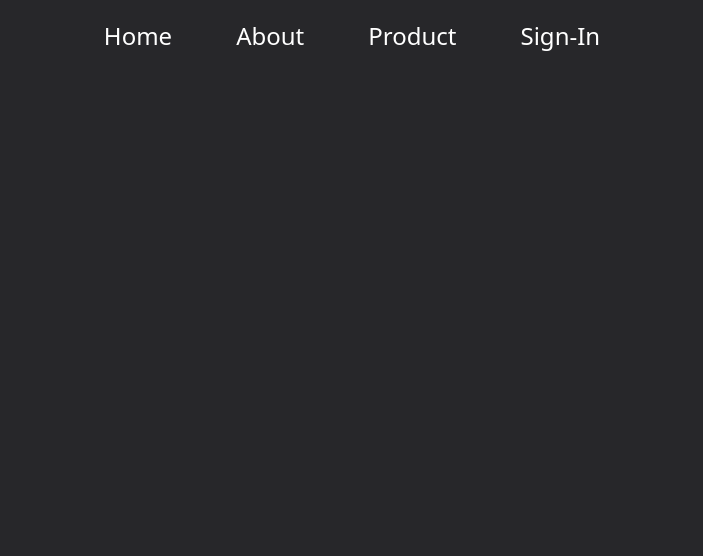
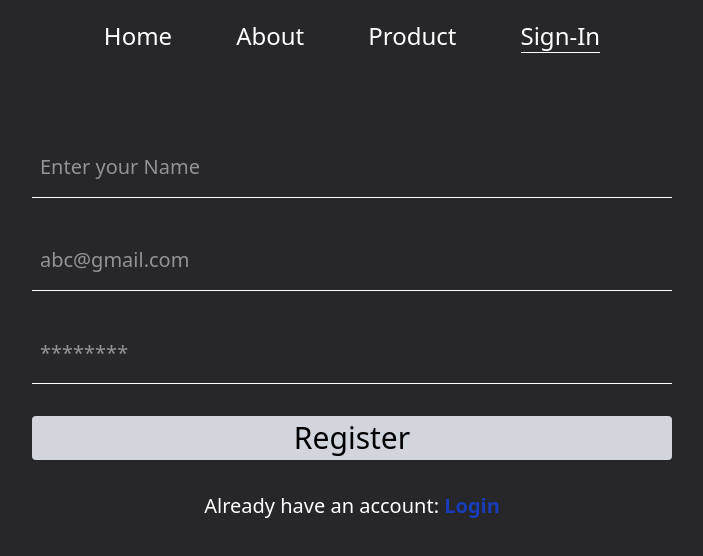
Before and after one commit to BinodRai123/ReduxToolKit-RTK-project-, a React (Vite) app in the folder frontend/: page /register in a window 1280 px wide. Shown: the top 556 px of the page, without its empty margins (288-991 px from the left). Built offline with nearby package versions, Linux system fonts and the light colour scheme.

Commit message:
post user register form in npm database api

```diff
--- a/frontend/package.json
+++ b/frontend/package.json
@@ -13,12 +13,15 @@
     "@reduxjs/toolkit": "^2.8.2",
     "@tailwindcss/vite": "^4.1.12",
     "axios": "^1.11.0",
+    "install": "^0.13.0",
     "nanoid": "^5.1.5",
+    "npm": "^11.5.2",
     "react": "^19.1.1",
     "react-dom": "^19.1.1",
     "react-hook-form": "^7.62.0",
     "react-redux": "^9.2.0",
     "react-router-dom": "^7.8.1",
+    "react-toastify": "^11.0.5",
     "tailwindcss": "^4.1.12"
   },
   "devDependencies": {
--- /dev/null
+++ b/frontend/src/Store/Action/userAction.jsx
@@ -0,0 +1,12 @@
+import axios from "../../utils/axios";
+import { toast } from "react-toastify";
+
+export const asyncRegisterUser = (user) => async (dispatch, getState) => {
+  try {
+    const res = await axios.post("/users", user);
+    toast.success("sucessfully register");
+  } catch (error) {
+    console.log(error)
+    toast.error(error.message)
+  }
+};
--- a/frontend/src/allRoutes/mainRoute.jsx
+++ b/frontend/src/allRoutes/mainRoute.jsx
@@ -2,6 +2,7 @@ import { Route, Routes } from "react-router-dom"
 import Home from "../pages/home"
 import About from "../pages/about"
 import Prodcut from "../pages/prodcut"
+import Register from "../pages/register"
 import Login from "../pages/login"
 
 const MainRoute = () => {
@@ -10,7 +11,8 @@ const MainRoute = () => {
         <Route path="/" element={<Home />} />
         <Route path="/about" element={<About />} />
         <Route path="/product" element={<Prodcut />} />
-        <Route path="/Login" element={<Login />} />
+        <Route path="/register" element={<Register />} />
+        <Route path="/login" element={<Login />} />
     </Routes>
   </>
 }
--- a/frontend/src/components/navbar.jsx
+++ b/frontend/src/components/navbar.jsx
@@ -6,7 +6,7 @@ const Navbar = () => {
         <NavLink className={e => e.isActive ? "border-b" : ""} to="/" >Home</NavLink>
         <NavLink className={e => e.isActive ? "border-b" : ""} to="/about" >About</NavLink>
         <NavLink className={e => e.isActive ? "border-b" : ""} to="/product" >Product</NavLink>
-        <NavLink className={e => e.isActive ? "border-b" : ""} to="/login" >Sign-In</NavLink>
+        <NavLink className={e => e.isActive ? "border-b" : ""} to="/register" >Sign-In</NavLink>
     </nav>
   </>
 }
--- a/frontend/src/main.jsx
+++ b/frontend/src/main.jsx
@@ -4,11 +4,13 @@ import App from "./App.jsx";
 import { store } from "./Store/store.jsx";
 import { Provider } from "react-redux";
 import { BrowserRouter } from "react-router-dom";
+import { ToastContainer } from 'react-toastify';
 
 createRoot(document.getElementById("root")).render(
   <Provider store={store}>
     <BrowserRouter>
       <App />
+      <ToastContainer />
     </BrowserRouter>
   </Provider>
 );
--- a/frontend/src/pages/login.jsx
+++ b/frontend/src/pages/login.jsx
@@ -2,30 +2,17 @@ import { useForm } from "react-hook-form";
 import { NavLink } from "react-router-dom";
 
 const Login = () => {
-  const {
-    register,
-    handleSubmit,
-    reset,
-    formState: { errors },
-  } = useForm();
+  const { register, handleSubmit, reset } = useForm();
+  const loginForm = () => {
 
-  const handleFormData = () => {
-    reset();
-  };
+  }
 
   return (
     <>
       <form
         className="flex flex-col gap-8 mt-16 items-center"
-        onSubmit={handleSubmit(handleFormData)}
+        onSubmit={handleSubmit(loginForm)}
       >
-        <input
-          {...register("name")}
-          className="text-xl font-thin login-form"
-          type="text"
-          placeholder="Enter your Name"
-          required
-        />
         <input
           {...register("email")}
           className="text-xl font-thin login-form"
@@ -42,15 +29,14 @@ const Login = () => {
           required
         />
 
-        <input className="button" type="submit" value={"Register User"} />
+        <input className="button" type="submit" value={"Log in"} />
 
         <small className="text-white text-xl font-thin">
-          Already have an account:{" "}
-          <NavLink className="text-blue-800 font-bold" to="/">
-            Login
+          Don't have an account:{" "}
+          <NavLink className="text-blue-800 font-bold" to="/register">
+            Register
           </NavLink>
         </small>
-
       </form>
     </>
   );
--- /dev/null
+++ b/frontend/src/pages/register.jsx
@@ -0,0 +1,65 @@
+import { useForm } from "react-hook-form";
+import { NavLink, useNavigate } from "react-router-dom";
+import { nanoid } from "nanoid";
+import { asyncRegisterUser } from "../Store/Action/userAction";
+import { useDispatch } from "react-redux";
+
+const Register = () => {
+  const dispatch = useDispatch();
+  const navigate = useNavigate();
+  const {
+    register,
+    handleSubmit,
+    formState: { errors },
+  } = useForm();
+
+  const handleFormData = (user) => {
+    user.id = nanoid();
+    user.isAdmin = false;
+    dispatch(asyncRegisterUser(user));
+    navigate("/login")
+  };
+
+  return (
+    <>
+      <form
+        className="flex flex-col gap-8 mt-16 items-center"
+        onSubmit={handleSubmit(handleFormData)}
+      >
+        <input
+          {...register("name")}
+          className="text-xl font-thin login-form"
+          type="text"
+          placeholder="Enter your Name"
+          required
+        />
+        <input
+          {...register("email")}
+          className="text-xl font-thin login-form"
+          type="email"
+          placeholder="abc@gmail.com"
+          required
+        />
+
+        <input
+          {...register("password")}
+          className="text-xl font-thin login-form"
+          type="password"
+          placeholder="********"
+          required
+        />
+
+        <input className="button" type="submit" value={"Register"} />
+
+        <small className="text-white text-xl font-thin">
+          Already have an account:{" "}
+          <NavLink className="text-blue-800 font-bold" to="/login">
+            Login
+          </NavLink>
+        </small>
+      </form>
+    </>
+  );
+};
+
+export default Register;
--- /dev/null
+++ b/frontend/src/utils/axios.jsx
@@ -0,0 +1,26 @@
+import axios from "axios";
+
+const instance = axios.create({
+    baseURL : "http://localhost:3000/"
+});
+
+instance.interceptors.request.use(
+  function (config) {
+    return config;
+  },
+  function (error) {
+    return Promise.reject(error);
+  }
+);
+
+instance.interceptors.response.use(
+  function (response) {
+    return response;
+  },
+  function (error) {
+    return Promise.reject(error);
+  }
+);
+
+
+export default instance
```
Also changed, not shown: frontend/src/Store/Action/cartAction.jsx (added), frontend/src/Store/Action/productAction.jsx (added), 1 other file (tests, documents, lock files or other folders).
